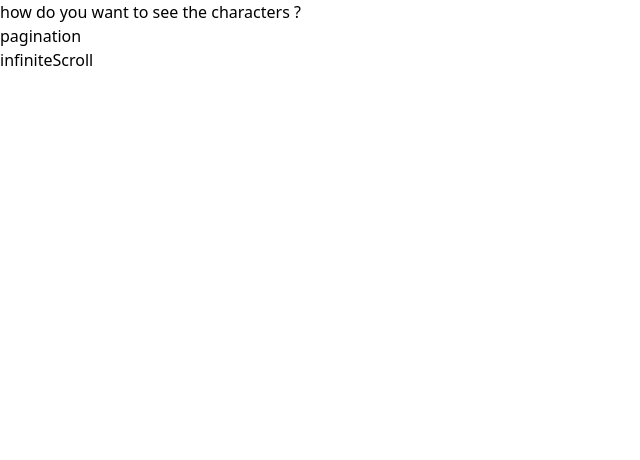
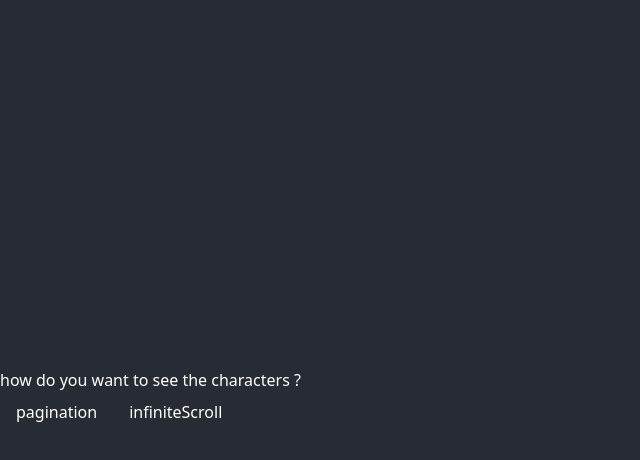
Before and after one commit to rosasamiezade/NextJs, a Next.js app: page / in a window 1280 px wide. Shown: the top 460 px of the page, without its empty margins (0-640 px from the left). Built offline with nearby package versions, Linux system fonts and the light colour scheme.

Commit message:
the end of project

```diff
--- a/src/app/infiniteScroll/page.tsx
+++ b/src/app/infiniteScroll/page.tsx
@@ -1,12 +1,8 @@
 
 import InfiniteScroll from '../../components/InfiniteScroll/index';
 const Infinit = async ()=>{
-
-    return
-    (
-        <>
-       < InfiniteScroll/>
-        </>
+    return(
+        <InfiniteScroll />
     )
 }
 
--- a/src/app/page.tsx
+++ b/src/app/page.tsx
@@ -1,15 +1,13 @@
-import MainPage from "@/components/MainPage";
-import InfiniteScroll from '../components/InfiniteScroll/index';
 import SelectButton from '../components/SelectButton/index';
 
 export default async function Home() {
   return (
-    <div className="m-0">
-      <div>how do you want to see the characters ? </div>
-      <SelectButton value="pagination"/>
-      <SelectButton value="infiniteScroll" />
-    {/* <MainPage page={page}/> */}
-    {/* <InfiniteScroll/> */}
+    <div className="m-0  bg-[#272b33] text-white w-full h-screen	flex flex-col justify-center ">
+      <h1 className="">how do you want to see the characters ? </h1>
+     <div className="flex w-1/2">
+     <SelectButton value="pagination"/>
+     <SelectButton value="infiniteScroll" />
+     </div>
     </div>
   );
 }
--- a/src/app/pagination/page.tsx
+++ b/src/app/pagination/page.tsx
@@ -3,13 +3,9 @@ type SearchParams = { [key: string]: string | string[] | undefined }
 
 const pagination = async ({ searchParams }:SearchParams)=>{
     const {page} =await searchParams;
-
-    return
-    (
-        <>
-       < MainPage page={page}/>
-        </>
-    )
+return (
+        <MainPage page={page} />
+)
 }
 
 export default pagination ;
--- a/src/components/SelectButton/index.tsx
+++ b/src/components/SelectButton/index.tsx
@@ -5,7 +5,7 @@ interface ISelectButtonProps{    value:string,
 const SelectButton :React.FC<ISelectButtonProps>= ({value})=>{
     return (
         <div className="">
-            <Link href={`/${value}`}> <button >{value}</button>
+            <Link href={`/${value}`}> <button className="text-white bg-[#272b33] px-4 py-2 rounded-md hover:bg-[#3c434c] transition duration-200">{value}</button>
             </Link>
         </div>
     )
```
